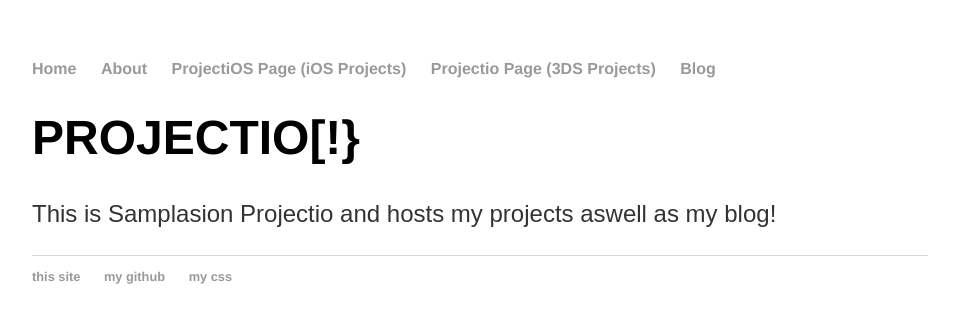
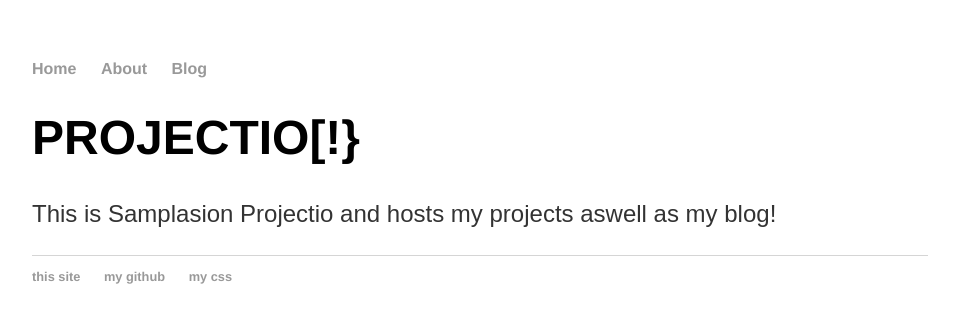
Before and after one commit to Samplasion/samplasion.github.iold, a Jekyll site: the page built from index.html, in a window 1280 px wide. Shown: the top 323 px of the page, without its empty margins (160-1119 px from the left). Built offline with Jekyll 4.4.1, drawn with Linux system fonts in a browser that asks for light colours.

Commit message:
Update default.html

```diff
--- a/_layouts/default.html
+++ b/_layouts/default.html
@@ -9,9 +9,7 @@
 			<nav>
 	    		<ul>
 	        		<li><a href="/">Home</a></li>
-		        	<li><a href="/about">About</a></li>
-	        		<li><a href="/projectsiOS">ProjectiOS Page (iOS Projects)</a></li>
-				<li><a href="/projects3DS">Projectio Page (3DS Projects)</a></li>
+				<li><a href="/about">About</a></li>
 	        		<li><a href="/blog">Blog</a></li>
 	    		</ul>
 			</nav>
```
